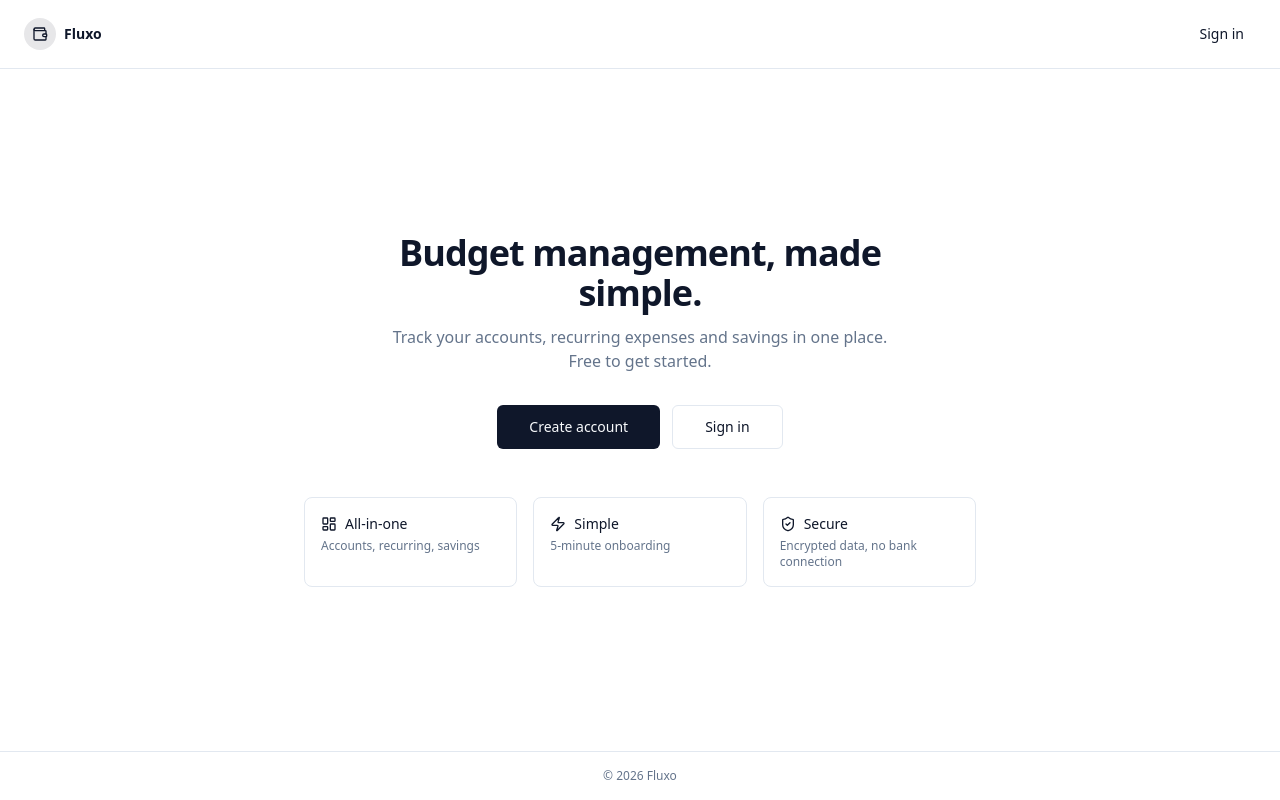
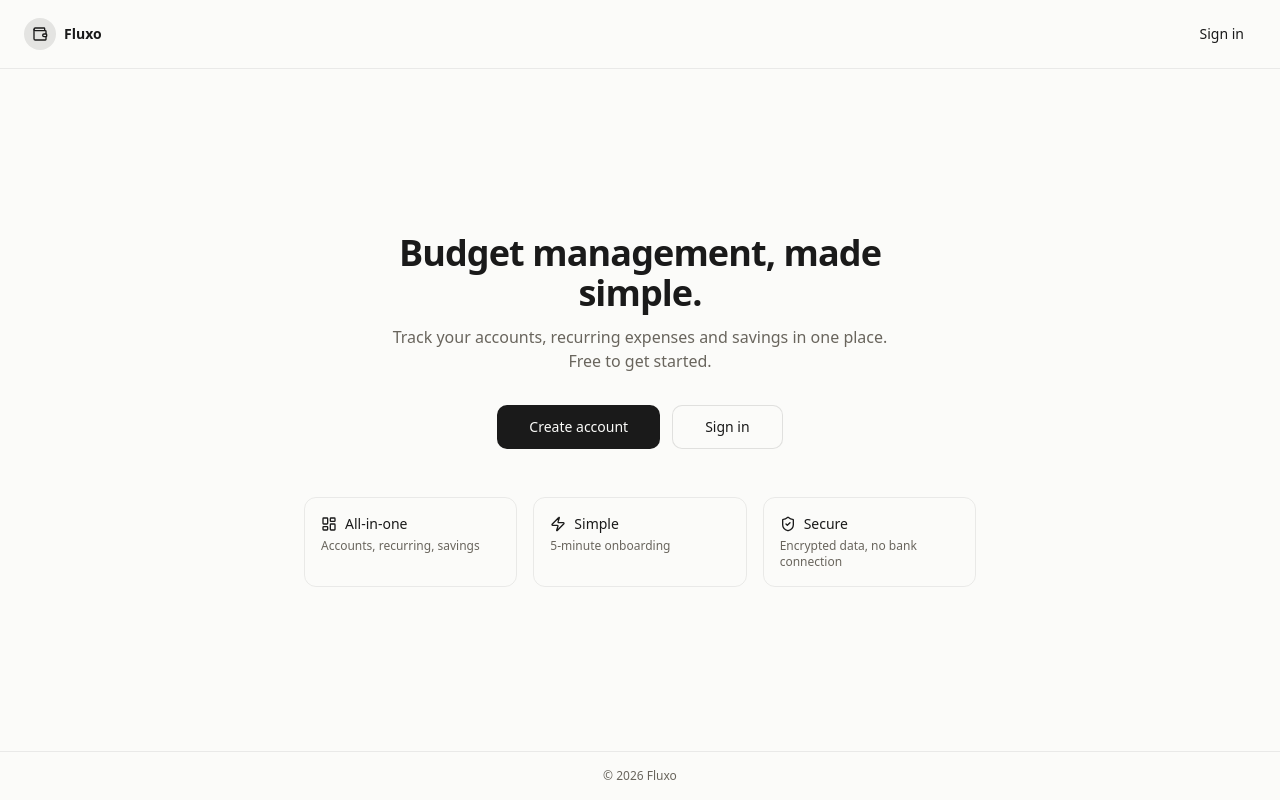
Before and after one commit to samuelfrancoispro-cmyk/manuebudget, a React (Vite) app: page / in a window 1280 px wide. Built offline with nearby package versions, Linux system fonts and the light colour scheme; no server answers.

Commit message:
feat(brand): redéfinir les tokens CSS sur la palette warm paper mono

```diff
--- a/src/index.css
+++ b/src/index.css
@@ -4,52 +4,82 @@
 
 @layer base {
   :root {
-    --background: 0 0% 100%;
-    --foreground: 222.2 47.4% 11.2%;
-    --card: 0 0% 100%;
-    --card-foreground: 222.2 47.4% 11.2%;
-    --popover: 0 0% 100%;
-    --popover-foreground: 222.2 47.4% 11.2%;
-    --primary: 222.2 47.4% 11.2%;
-    --primary-foreground: 210 40% 98%;
-    --secondary: 210 40% 96.1%;
-    --secondary-foreground: 222.2 47.4% 11.2%;
-    --muted: 210 40% 96.1%;
-    --muted-foreground: 215.4 16.3% 46.9%;
-    --accent: 210 40% 96.1%;
-    --accent-foreground: 222.2 47.4% 11.2%;
-    --destructive: 0 72% 51%;
-    --destructive-foreground: 210 40% 98%;
-    --success: 142 71% 45%;
-    --success-foreground: 0 0% 100%;
-    --border: 214.3 31.8% 91.4%;
-    --input: 214.3 31.8% 91.4%;
-    --ring: 222.2 47.4% 11.2%;
-    --radius: 0.5rem;
+    /* Brand tokens — Notion warm paper mono (mode clair) */
+    --paper: 47 27% 98%;             /* #FAFAF7 */
+    --surface: 40 18% 93%;            /* #F1EFEA */
+    --surface-strong: 38 14% 83%;     /* #D9D6CF */
+    --ink: 0 0% 10%;                  /* #1A1A1A */
+    --ink-muted: 38 6% 39%;           /* #6B6760 */
+    --border-strong: 0 0% 10% / 0.14;
+    --positive: 138 32% 27%;          /* #2F5D3D */
+    --negative: 0 45% 33%;            /* #7A2E2E */
+    --warning-bg: 39 64% 90%;         /* #F5EBD9 */
+    --warning-text: 38 59% 26%;       /* #6B4F1C */
+    --info-bg: 60 13% 90%;            /* #E8E8E0 */
+    --info-text: 51 5% 22%;           /* #3A3A33 */
+
+    /* Rétro-compat shadcn — mappées sur les brand tokens */
+    --background: var(--paper);
+    --foreground: var(--ink);
+    --card: var(--paper);
+    --card-foreground: var(--ink);
+    --popover: var(--paper);
+    --popover-foreground: var(--ink);
+    --primary: var(--ink);
+    --primary-foreground: var(--paper);
+    --secondary: var(--surface);
+    --secondary-foreground: var(--ink);
+    --muted: var(--surface);
+    --muted-foreground: var(--ink-muted);
+    --accent: var(--surface);
+    --accent-foreground: var(--ink);
+    --destructive: var(--negative);
+    --destructive-foreground: var(--paper);
+    --success: var(--positive);
+    --success-foreground: var(--paper);
+    --border: 0 0% 10% / 0.08;
+    --input: 0 0% 10% / 0.12;
+    --ring: var(--ink);
+    --radius: 0.75rem;
   }
 
   .dark {
-    --background: 222.2 47.4% 6%;
-    --foreground: 210 40% 98%;
-    --card: 222.2 47.4% 8%;
-    --card-foreground: 210 40% 98%;
-    --popover: 222.2 47.4% 8%;
-    --popover-foreground: 210 40% 98%;
-    --primary: 210 40% 98%;
-    --primary-foreground: 222.2 47.4% 11.2%;
-    --secondary: 217.2 32.6% 17.5%;
-    --secondary-foreground: 210 40% 98%;
-    --muted: 217.2 32.6% 17.5%;
-    --muted-foreground: 215 20.2% 65.1%;
-    --accent: 217.2 32.6% 17.5%;
-    --accent-foreground: 210 40% 98%;
-    --destructive: 0 62.8% 50%;
-    --destructive-foreground: 210 40% 98%;
-    --success: 142 70% 45%;
-    --success-foreground: 0 0% 100%;
-    --border: 217.2 32.6% 17.5%;
-    --input: 217.2 32.6% 17.5%;
-    --ring: 212.7 26.8% 83.9%;
+    /* Brand tokens — miroir sourd (mode sombre) */
+    --paper: 30 12% 6%;               /* #0F0E0C */
+    --surface: 36 9% 9%;              /* #1A1916 */
+    --surface-strong: 33 9% 13%;      /* #262420 */
+    --ink: 39 17% 91%;                /* #EDEAE3 */
+    --ink-muted: 36 8% 57%;           /* #9A9388 */
+    --border-strong: 39 17% 91% / 0.14;
+    --positive: 138 22% 57%;          /* #7AA98A */
+    --negative: 0 39% 63%;            /* #C57D7D */
+    --warning-bg: 36 38% 16%;         /* #3A2E1A */
+    --warning-text: 39 67% 73%;       /* #E5C589 */
+    --info-bg: 40 16% 12%;            /* #222018 */
+    --info-text: 38 11% 75%;          /* #C5C0B5 */
+
+    /* Rétro-compat shadcn dark */
+    --background: var(--paper);
+    --foreground: var(--ink);
+    --card: var(--paper);
+    --card-foreground: var(--ink);
+    --popover: var(--surface);
+    --popover-foreground: var(--ink);
+    --primary: var(--ink);
+    --primary-foreground: var(--paper);
+    --secondary: var(--surface);
+    --secondary-foreground: var(--ink);
+    --muted: var(--surface);
+    --muted-foreground: var(--ink-muted);
+    --accent: var(--surface-strong);
+    --accent-foreground: var(--ink);
+    --destructive: var(--negative);
+    --destructive-foreground: var(--paper);
+    --success: var(--positive);
+    --success-foreground: var(--paper);
+    --border: 39 17% 91% / 0.08;
+    --input: 39 17% 91% / 0.12;
+    --ring: var(--ink);
   }
 }
 
@@ -59,6 +89,6 @@
   }
   body {
     @apply bg-background text-foreground;
-    font-feature-settings: "rlig" 1, "calt" 1;
+    font-feature-settings: "rlig" 1, "calt" 1, "tnum" 1;
   }
 }
```
